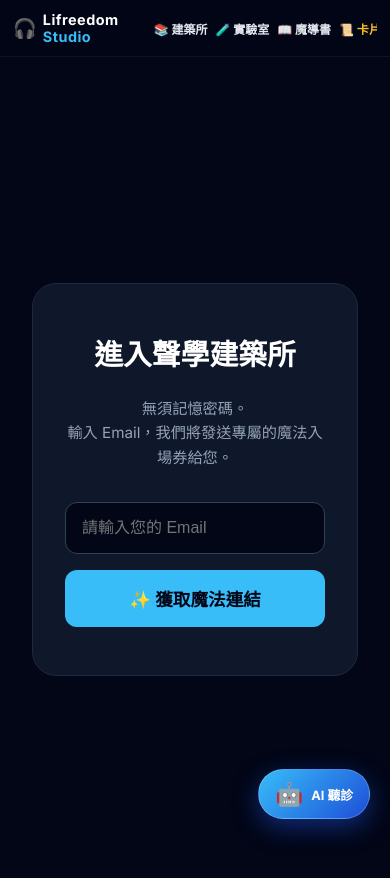
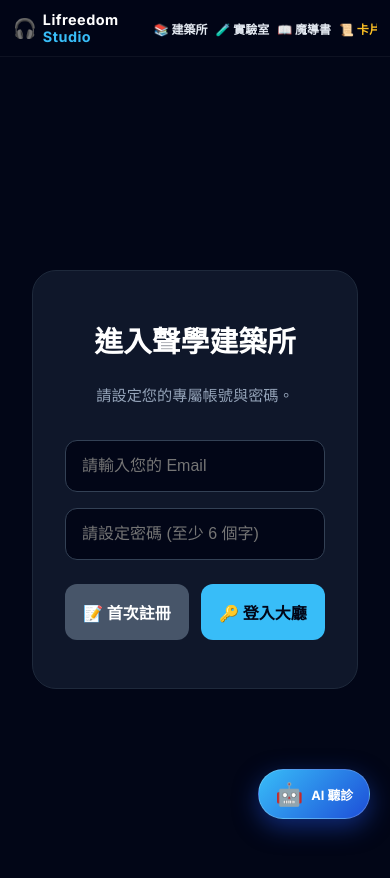
Before and after one commit to lifreedomstudio/lifreedom-studio, a Next.js app: page /login in a window 390 px wide. Shown: the top 878 px of the page. Built offline with nearby package versions, Linux system fonts and the light colour scheme; no server answers.

Commit message:
Fix all mobile layouts and font sizes

```diff
--- a/src/app/login/page.tsx
+++ b/src/app/login/page.tsx
@@ -1,30 +1,50 @@
 "use client";
 import { useState } from 'react';
-// 記得確認這行的路徑是不是對應到你的 supabase 檔案
+import { useRouter } from 'next/navigation'; // 🚨 記得引入 useRouter，用來跳轉頁面
 import { supabase } from '@/lib/supabase';
 
 export default function LoginPage() {
   const [email, setEmail] = useState('');
+  const [password, setPassword] = useState(''); // 🚨 新增密碼狀態
   const [loading, setLoading] = useState(false);
   const [message, setMessage] = useState('');
+  const router = useRouter(); // 啟動司機
 
-  const handleMagicLinkLogin = async (e: React.FormEvent) => {
+  // 📝 註冊按鈕邏輯
+  const handleSignUp = async (e: React.MouseEvent) => {
     e.preventDefault();
     setLoading(true);
     setMessage('');
 
-    // 這裡呼叫 Supabase 的 Magic Link 功能
-    const { error } = await supabase.auth.signInWithOtp({
+    const { error } = await supabase.auth.signUp({
       email,
-      options: {
-        // 🚨 把人送到這個不會踢人的過渡頁面解析 Token
-        emailRedirectTo: `${window.location.origin}/auth/callback`,
-      },
+      password
     });
+
     if (error) {
-      setMessage('❌ 發生錯誤，請稍後再試：' + error.message);
+      setMessage('❌ 註冊失敗：' + error.message);
     } else {
-      setMessage('✨ 魔法連結已發送！請去信箱點擊連結登入。');
+      setMessage('✨ 註冊成功！請直接點擊「🔑 登入大廳」。');
+    }
+    setLoading(false);
+  };
+
+  // 🔑 登入按鈕邏輯
+  const handleLogin = async (e: React.MouseEvent) => {
+    e.preventDefault();
+    setLoading(true);
+    setMessage('');
+
+    const { error } = await supabase.auth.signInWithPassword({
+      email,
+      password
+    });
+
+    if (error) {
+      setMessage('❌ 帳號或密碼錯誤，請重新輸入！');
+    } else {
+      setMessage('✅ 登入成功！正在為您開門...');
+      router.push('/courses'); // 🚪 成功就直接送進大廳！
     }
     setLoading(false);
   };
@@ -34,10 +54,11 @@ export default function LoginPage() {
       <div style={{ background: '#0f172a', padding: '3rem 2rem', borderRadius: '24px', border: '1px solid #1e293b', width: '100%', maxWidth: '400px', textAlign: 'center' }}>
         <h2 style={{ color: '#fff', marginBottom: '1.5rem', fontSize: '1.8rem' }}>進入聲學建築所</h2>
         <p style={{ color: '#94a3b8', marginBottom: '2rem', fontSize: '0.95rem', lineHeight: '1.6' }}>
-          無須記憶密碼。<br />輸入 Email，我們將發送專屬的魔法入場券給您。
+          請設定您的專屬帳號與密碼。
         </p>
 
-        <form onSubmit={handleMagicLinkLogin} style={{ display: 'flex', flexDirection: 'column', gap: '1rem' }}>
+        {/* 把 form 改成 div，避免瀏覽器預設的重新整理行為 */}
+        <div style={{ display: 'flex', flexDirection: 'column', gap: '1rem' }}>
           <input
             type="email"
             placeholder="請輸入您的 Email"
@@ -48,20 +69,42 @@ export default function LoginPage() {
               padding: '1rem', borderRadius: '12px', border: '1px solid #334155', background: '#020617', color: '#fff', fontSize: '1rem', outline: 'none'
             }}
           />
-          <button
-            type="submit"
-            disabled={loading}
+          <input
+            type="password"
+            placeholder="請設定密碼 (至少 6 個字)"
+            value={password}
+            onChange={(e) => setPassword(e.target.value)}
+            required
             style={{
-              padding: '1rem', borderRadius: '12px', background: loading ? '#475569' : '#38bdf8', color: '#020617', fontWeight: 'bold', fontSize: '1.1rem', border: 'none', cursor: loading ? 'not-allowed' : 'pointer', transition: 'background 0.2s'
+              padding: '1rem', borderRadius: '12px', border: '1px solid #334155', background: '#020617', color: '#fff', fontSize: '1rem', outline: 'none'
             }}
-          >
-            {loading ? '發送中...' : '✨ 獲取魔法連結'}
-          </button>
-        </form>
+          />
+
+          <div style={{ display: 'flex', gap: '12px', marginTop: '8px' }}>
+            <button
+              onClick={handleSignUp}
+              disabled={loading || password.length < 6}
+              style={{
+                flex: 1, padding: '1rem 0.5rem', borderRadius: '12px', background: '#475569', color: '#fff', fontWeight: 'bold', fontSize: '1rem', border: 'none', cursor: (loading || password.length < 6) ? 'not-allowed' : 'pointer', transition: 'background 0.2s'
+              }}
+            >
+              📝 首次註冊
+            </button>
+            <button
+              onClick={handleLogin}
+              disabled={loading}
+              style={{
+                flex: 1, padding: '1rem 0.5rem', borderRadius: '12px', background: loading ? '#475569' : '#38bdf8', color: '#020617', fontWeight: 'bold', fontSize: '1rem', border: 'none', cursor: loading ? 'not-allowed' : 'pointer', transition: 'background 0.2s'
+              }}
+            >
+              {loading ? '處理中...' : '🔑 登入大廳'}
+            </button>
+          </div>
+        </div>
 
         {/* 顯示成功或失敗的訊息 */}
         {message && (
-          <div style={{ marginTop: '1.5rem', padding: '1rem', borderRadius: '12px', background: message.includes('✨') ? 'rgba(16, 185, 129, 0.1)' : 'rgba(239, 68, 68, 0.1)', color: message.includes('✨') ? '#10b981' : '#ef4444', fontSize: '0.9rem', lineHeight: '1.5' }}>
+          <div style={{ marginTop: '1.5rem', padding: '1rem', borderRadius: '12px', background: (message.includes('✨') || message.includes('✅')) ? 'rgba(16, 185, 129, 0.1)' : 'rgba(239, 68, 68, 0.1)', color: (message.includes('✨') || message.includes('✅')) ? '#10b981' : '#ef4444', fontSize: '0.9rem', lineHeight: '1.5' }}>
             {message}
           </div>
         )}
```
